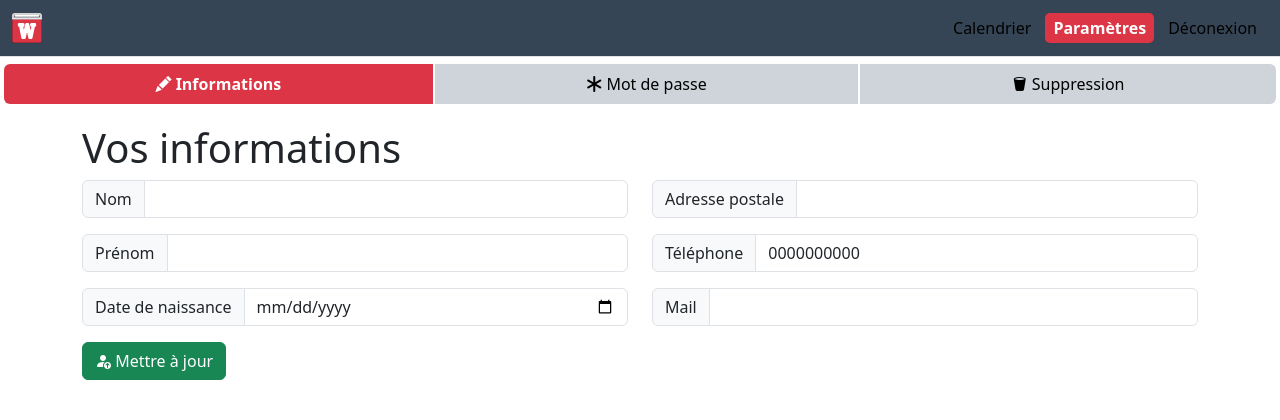
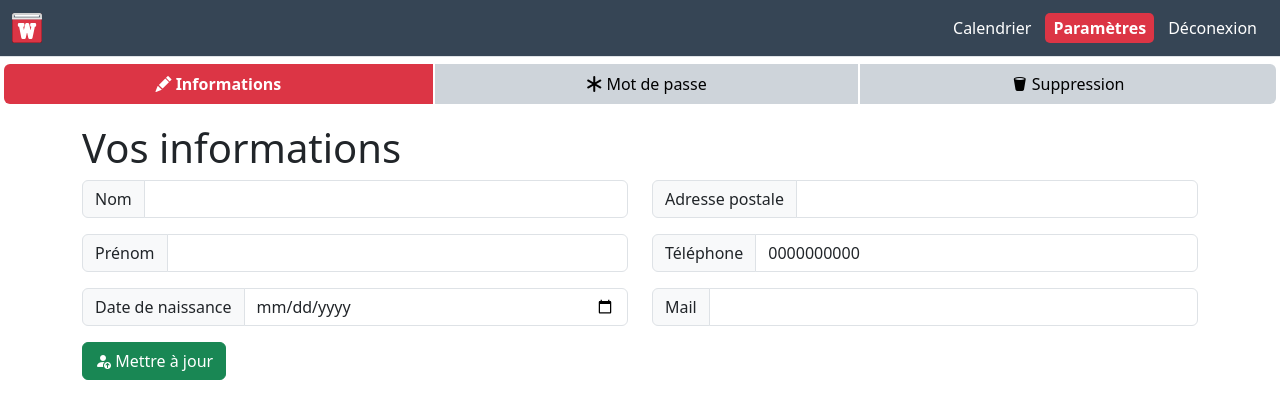
Before and after one commit to N1coc4colA/WebCal, a PHP site: page /settings.php in a window 1280 px wide. Shown: the top 420 px of the page. Run offline with PHP 8.4, Linux system fonts and the light colour scheme; the visitor is signed in with stand-in values (Sample User, id 1); data that the repository does not hold is empty.

Commit message:
Fix navbar colors

```diff
--- a/styles/settings.css
+++ b/styles/settings.css
@@ -1,6 +1,11 @@
 .nav-item .nav-link
 {
     color: black;
+}
+
+#navbarNav .navbar-nav .nav-item .nav-link
+{
+    color: white;
 }
 
 .sidebar .nav .nav-item .nav-link
```
